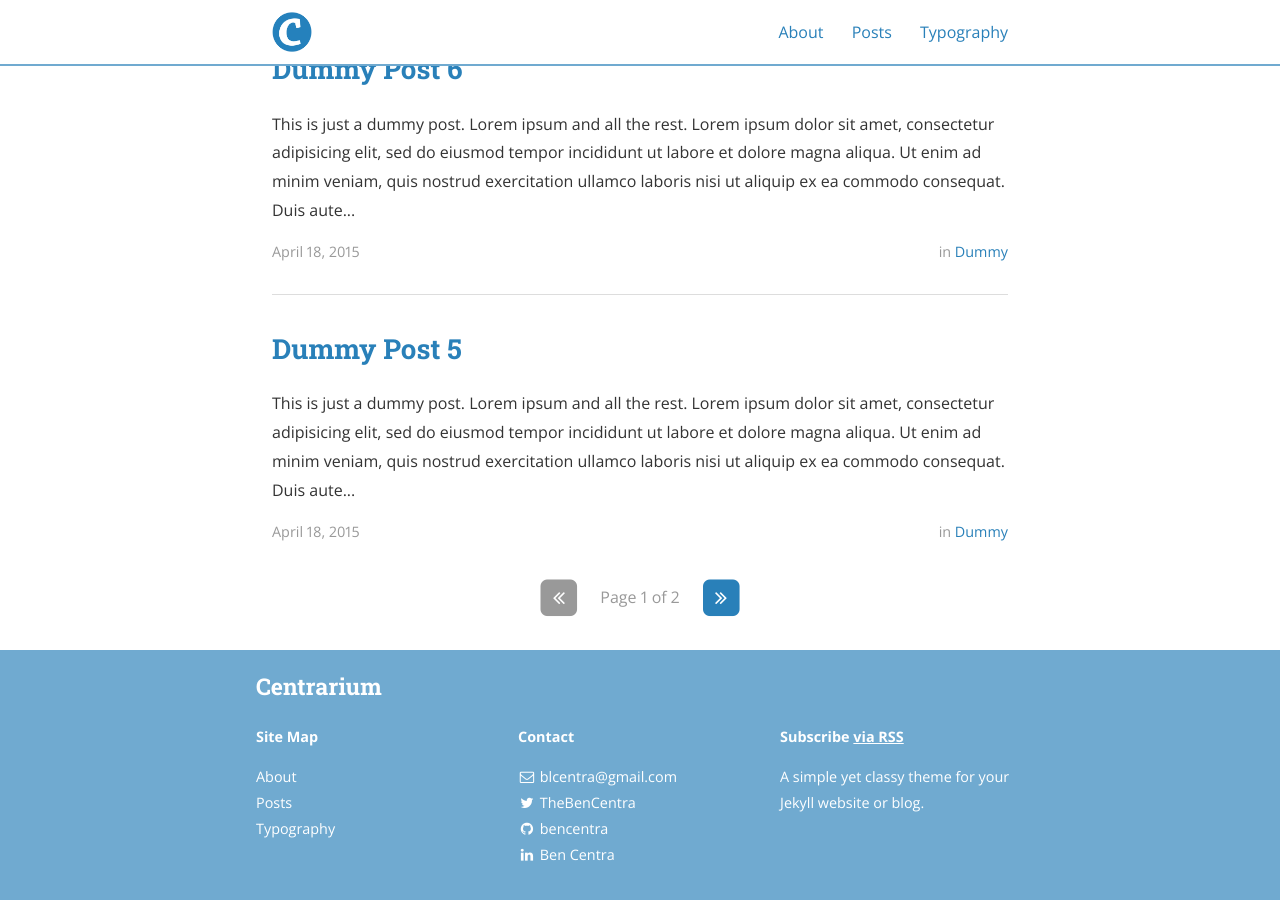
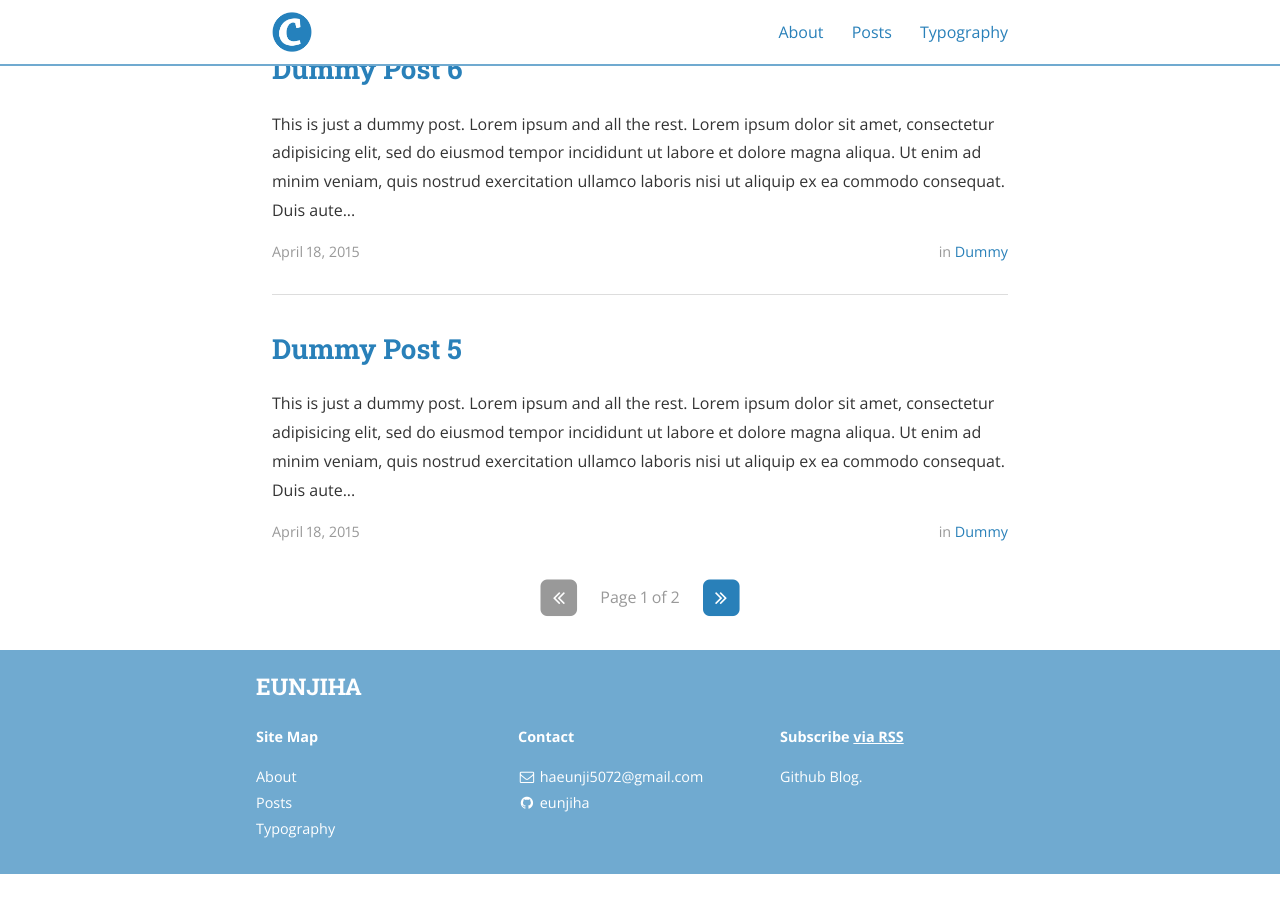
Before and after one commit to EUNJIHA/eunjiha.github.io, a Jekyll site: the page built from index.html, in a window 1280 px wide and 900 px high, scrolled down 1275 px. Built offline with Jekyll 4.4.1, drawn with Linux system fonts in a browser that asks for light colours; nearby versions of some CDN libraries; the list of posts is cut into pages by our own code; after the commit the page ends 2149 px from its top, so only the background shows below that; some of the changed text lies outside the part shown.

Commit message:
default changed

```diff
--- a/_config.yml
+++ b/_config.yml
@@ -9,12 +9,12 @@ exclude:
   - "/vendor/"
 
 # Site settings
-title: Centrarium
-subtitle: "A simple yet classy theme for your Jekyll website or blog"
-email: blcentra@gmail.com
-name: Ben Centra
+title: EUNJIHA
+subtitle: "Software Developer"
+email: haeunji5072@gmail.com
+name: EUNJI HA
 description: >
-  A simple yet classy theme for your Jekyll website or blog.
+  Github Blog.
 # Base URL of site (i.e. /blog). It should always start with a slash,
 # and never end with a slash. Set it to a blank value if hosting at the
 # root of your server.
@@ -78,31 +78,31 @@ descriptions:
 social:
   - name: Twitter
     icon: twitter
-    username: TheBenCentra
-    url: https://twitter.com/TheBenCentra
+    username: EUNJIHA
+    url: ""
     desc: Follow me on Twitter
-    share: true
+    share: false
 
   - name: Facebook
     icon: facebook
-    username: thebencentra
+    username: EUNJIHA
     url: ""
     desc: Friend me on Facebook
-    share: true
+    share: false
 
   - name: GitHub
     icon: github
-    username: bencentra
-    url: https://github.com/bencentra
+    username: eunjiha
+    url: https://github.com/eunjiha
     desc: Fork me on GitHub
-    share: false
+    share: true
 
   - name: LinkedIn
     icon: linkedin
     username: Ben Centra
-    url: https://www.linkedin.com/pub/ben-centra/47/769/60a
+    url: ""
     desc: Connect with me on LinkedIn
-    share: true
+    share: false
 
   - name: Google+
     icon: google-plus
```
